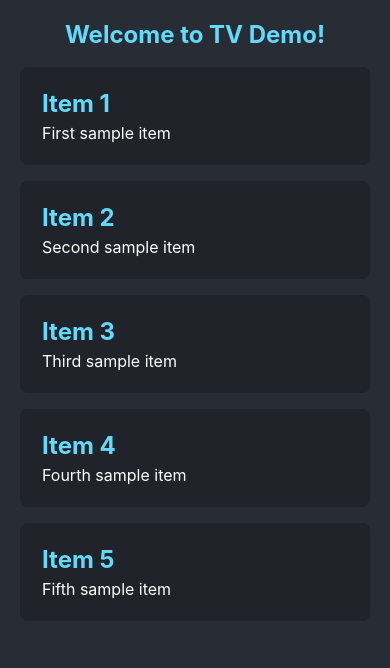
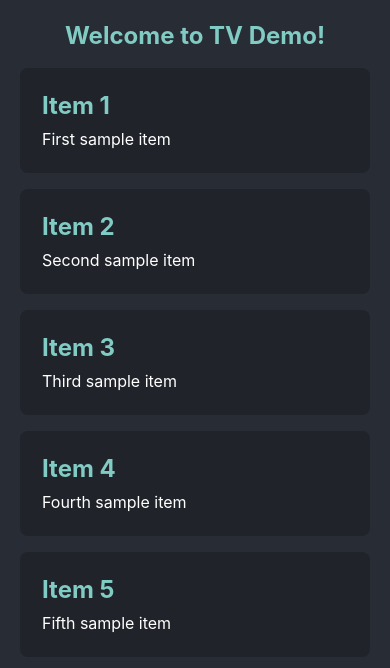
Before and after one commit to reargit/demo, a React Native app: screen / in a window 390 px wide. Shown: the top 668 px of the page. Built offline with nearby package versions, Linux system fonts and the light colour scheme.

Commit message:
Theme managment

```diff
--- a/src/routers/Router.tsx
+++ b/src/routers/Router.tsx
@@ -4,6 +4,7 @@ import { createNativeStackNavigator } from '@react-navigation/native-stack';
 import HomeScreen from '../screens/HomeScreen';
 import DetailsScreen from '../screens/DetailsScreen';
 import { RootStackParamList, Routes } from './routeTypes';
+import { colors } from '../theme';
 
 
 const Stack = createNativeStackNavigator<RootStackParamList>();
@@ -15,7 +16,7 @@ const Router = () => {
                 initialRouteName={Routes.Home}
                 screenOptions={{
                     headerStyle: {
-                        backgroundColor: '#61DAFB',
+                        backgroundColor: colors.background.header,
                     },
                     headerTintColor: '#fff',
                     headerTitleStyle: {
--- a/src/screens/DetailsScreen.tsx
+++ b/src/screens/DetailsScreen.tsx
@@ -2,6 +2,7 @@ import React from 'react';
 import { View, Text, StyleSheet, ScrollView, Button } from 'react-native';
 import type { NativeStackScreenProps } from '@react-navigation/native-stack';
 import { RootStackParamList, Routes } from '../routers/routeTypes';
+import { colors, spacing, typography } from '../theme';
 
 type Props = NativeStackScreenProps<RootStackParamList, Routes.Details>;
 
@@ -33,32 +34,30 @@ const DetailsScreen = ({ route, navigation }: Props) => {
 const styles = StyleSheet.create({
     container: {
         flex: 1,
-        backgroundColor: '#282c34',
+        backgroundColor: colors.background.primary,
     },
     content: {
-        padding: 20,
+        padding: spacing.lg,
     },
     title: {
-        fontSize: 36,
-        fontWeight: 'bold',
-        color: '#61DAFB',
-        marginBottom: 20,
+        ...typography.h1,
+        color: colors.text.accent,
+        marginBottom: spacing.lg,
     },
     label: {
-        fontSize: 18,
-        color: '#999',
-        marginTop: 10,
+        ...typography.bodyLarge,
+        color: colors.text.secondary,
+        marginTop: spacing.sm,
     },
     value: {
-        fontSize: 24,
-        color: '#ffffff',
-        marginBottom: 20,
+        ...typography.h2,
+        color: colors.text.primary,
+        marginBottom: spacing.lg,
     },
     description: {
-        fontSize: 18,
-        color: '#ffffff',
-        lineHeight: 28,
-        marginVertical: 20,
+        ...typography.bodyLarge,
+        color: colors.text.primary,
+        marginVertical: spacing.lg,
     },
 });
 
--- a/src/screens/HomeScreen.tsx
+++ b/src/screens/HomeScreen.tsx
@@ -10,6 +10,7 @@ import {
 import type { NativeStackScreenProps } from '@react-navigation/native-stack';
 import { RootStackParamList, Routes } from '../routers/routeTypes';
 import Button from '../components/Button';
+import { colors, spacing, typography } from '../theme';
 
 type Props = NativeStackScreenProps<RootStackParamList, Routes.Home>;
 
@@ -60,39 +61,37 @@ const HomeScreen = ({ navigation }: Props): React.JSX.Element => {
 const styles = StyleSheet.create({
     container: {
         flex: 1,
-        backgroundColor: '#282c34',
-        padding: 20,
+        backgroundColor: colors.background.primary,
+        padding: spacing.lg,
     },
     welcomeText: {
-        fontSize: 24,
-        fontWeight: 'bold',
-        color: '#61DAFB',
-        marginBottom: 10,
+        ...typography.h2,
+        color: colors.text.accent,
+        marginBottom: spacing.sm,
         textAlign: 'center',
     },
     list: {
         flex: 1,
     },
     listContent: {
-        paddingBottom: 20,
+        paddingBottom: spacing.lg,
     },
     item: {
-        backgroundColor: '#20232a',
-        padding: 20,
-        marginVertical: 8,
+        backgroundColor: colors.background.secondary,
+        padding: spacing.lg,
+        marginVertical: spacing.sm,
         borderRadius: 8,
         borderWidth: 2,
-        borderColor: 'transparent',
+        borderColor: colors.border.default,
     },
     itemTitle: {
-        fontSize: 24,
-        fontWeight: 'bold',
-        color: '#61DAFB',
+        ...typography.h2,
+        color: colors.text.accent,
         marginBottom: 5,
     },
     itemDescription: {
-        fontSize: 16,
-        color: '#ffffff',
+        ...typography.body,
+        color: colors.text.primary,
     },
 });
 
--- /dev/null
+++ b/src/theme/colors.ts
@@ -0,0 +1,33 @@
+export const colors = {
+    // Backgrounds
+    background: {
+        primary: '#282c34',
+        secondary: '#20232a',
+        overlay: '#1a1d23',
+        header: '#004d40',
+    },
+
+    // Text
+    text: {
+        primary: '#ffffff',
+        secondary: '#999',
+        accent: '#80cbc4',
+    },
+
+    // UI Elements
+    border: {
+        default: 'transparent',
+        focus: '#80cbc4',
+        subtle: '#444',
+    },
+
+    // Status/States
+    status: {
+        success: '#388e3c',
+        error: '#c51162',
+        warning: '#ff9800',
+        info: '#80deea',
+    },
+} as const;
+
+export type Colors = typeof colors;
--- /dev/null
+++ b/src/theme/index.ts
@@ -0,0 +1,8 @@
+export { colors } from './colors';
+export { spacing } from './spacing';
+export { typography, fontSize, fontWeight } from './typography';
+
+// Re-export types
+export type { Colors } from './colors';
+export type { Spacing } from './spacing';
+export type { Typography } from './typography';
--- /dev/null
+++ b/src/theme/spacing.ts
@@ -0,0 +1,10 @@
+export const spacing = {
+    xs: 4,
+    sm: 8,
+    md: 16,
+    lg: 20,
+    xl: 24,
+    xxl: 32,
+} as const;
+
+export type Spacing = typeof spacing;
--- /dev/null
+++ b/src/theme/typography.ts
@@ -0,0 +1,51 @@
+import { TextStyle } from 'react-native';
+
+export const fontSize = {
+    xs: 12,
+    sm: 14,
+    md: 16,
+    lg: 18,
+    xl: 24,
+    xxl: 36,
+} as const;
+
+export const fontWeight = {
+    regular: '400',
+    medium: '500',
+    semiBold: '600',
+    bold: '700',
+} as const;
+
+export const typography = {
+    h1: {
+        fontSize: fontSize.xxl,
+        fontWeight: fontWeight.bold,
+        lineHeight: 44,
+    } as TextStyle,
+
+    h2: {
+        fontSize: fontSize.xl,
+        fontWeight: fontWeight.bold,
+        lineHeight: 32,
+    } as TextStyle,
+
+    body: {
+        fontSize: fontSize.md,
+        fontWeight: fontWeight.regular,
+        lineHeight: 24,
+    } as TextStyle,
+
+    bodyLarge: {
+        fontSize: fontSize.lg,
+        fontWeight: fontWeight.regular,
+        lineHeight: 28,
+    } as TextStyle,
+
+    caption: {
+        fontSize: fontSize.sm,
+        fontWeight: fontWeight.regular,
+        lineHeight: 20,
+    } as TextStyle,
+} as const;
+
+export type Typography = typeof typography;
```
